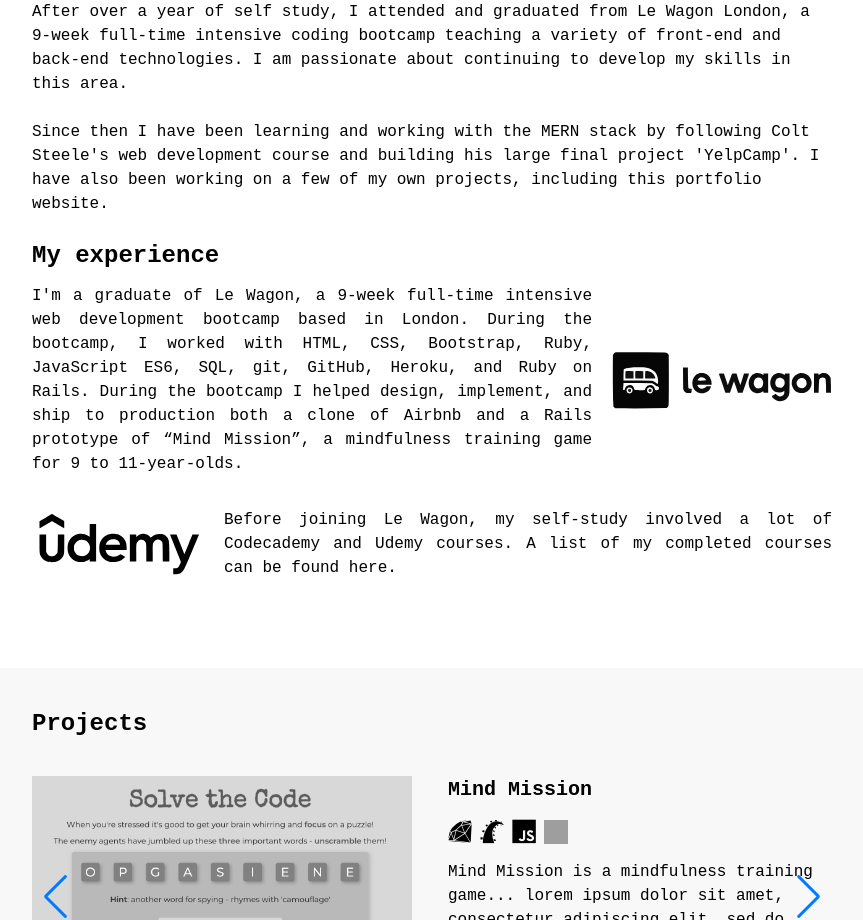
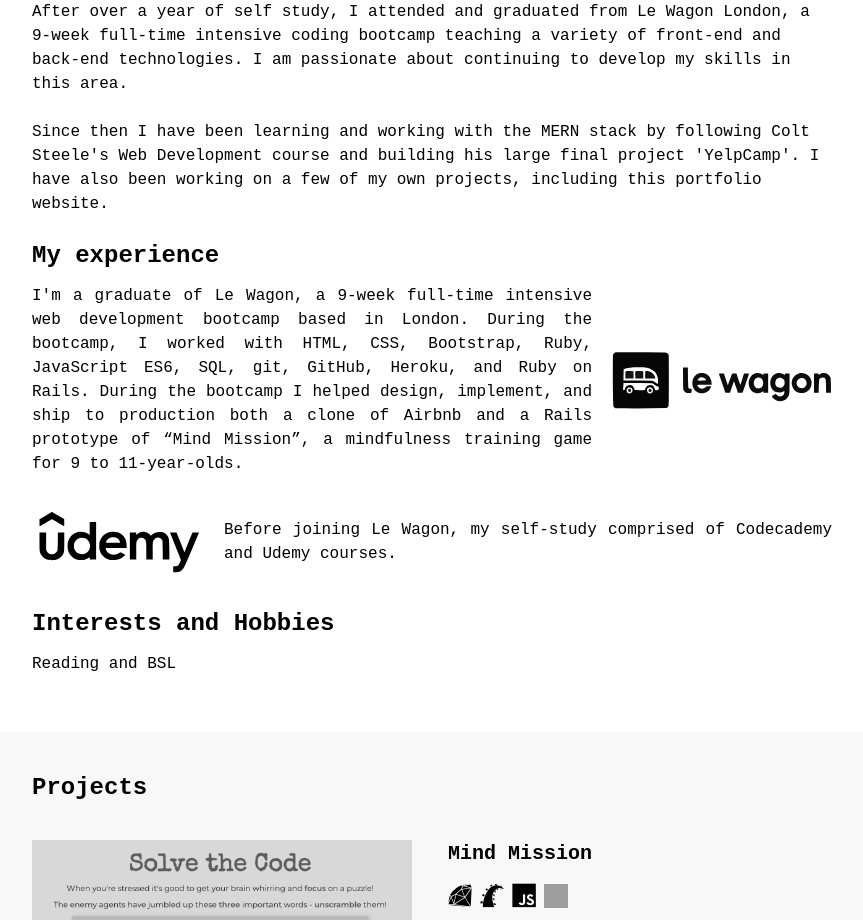
Before and after one commit to zacnation/react-portfolio, a React (Vite) app: page / in a window 1280 px wide. Shown: the part 900-1820 px from the top of the page, without its empty margins (208-1071 px from the left). Built offline with nearby package versions, Linux system fonts and the light colour scheme; grey boxes are pictures that could not be loaded.

Commit message:
Reword 'about' + add link to Colt's course

```diff
--- a/src/components/About.jsx
+++ b/src/components/About.jsx
@@ -26,9 +26,13 @@ export default function About(props) {
         <br />
         <p>
           Since then I have been learning and working with the MERN stack by
-          following Colt Steele&apos;s web development course and building his
-          large final project &apos;YelpCamp&apos;. I have also been working on
-          a few of my own projects, including this portfolio website.
+          following{' '}
+          <a href="https://www.udemy.com/course/the-web-developer-bootcamp/">
+            Colt Steele&apos;s Web Development course
+          </a>{' '}
+          and building his large final project &apos;YelpCamp&apos;. I have also
+          been working on a few of my own projects, including this portfolio
+          website.
         </p>
         <h2 className="text-2xl pt-6 font-bold md:pb-3">My experience</h2>
         <div className="row">
@@ -53,8 +57,8 @@ export default function About(props) {
 
         <img src={udemyLogo} alt="" className="xl:hidden w-32 py-6" />
         <p className="md:hidden text-justify">
-          Before joining Le Wagon, my self-study involved Codecademy and Udemy
-          courses. A list of my completed courses can be found here.
+          Before joining Le Wagon, my self-study comprised of Codecademy and
+          Udemy courses.
         </p>
 
         <div className="flex items-center py-8">
@@ -64,10 +68,13 @@ export default function About(props) {
             className="hidden xl:block 2xl:block w-48 pr-5"
           />
           <p className="hidden md:block text-justify">
-            Before joining Le Wagon, my self-study involved a lot of Codecademy
-            and Udemy courses. A list of my completed courses can be found here.
+            Before joining Le Wagon, my self-study comprised of Codecademy and
+            Udemy courses.
           </p>
         </div>
+
+        <h2 className="text-2xl font-bold md:pb-3">Interests and Hobbies</h2>
+        <p>Reading and BSL</p>
       </div>
     </section>
   );
```
